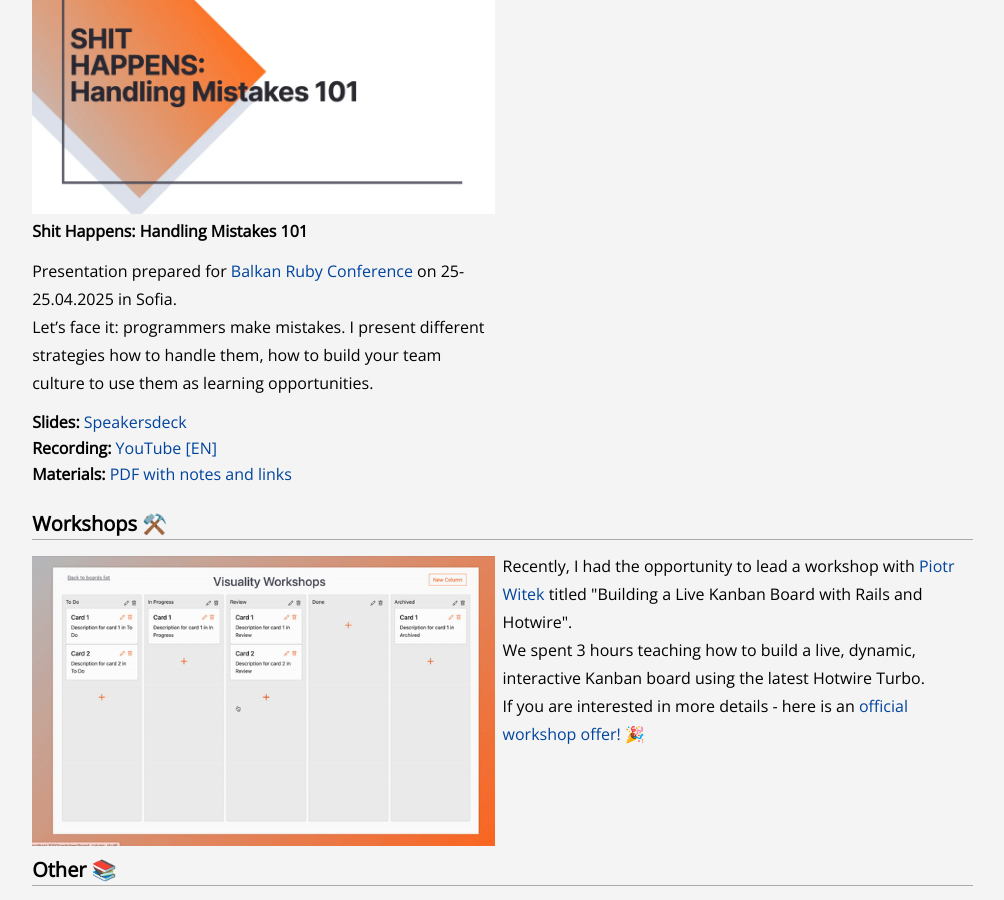
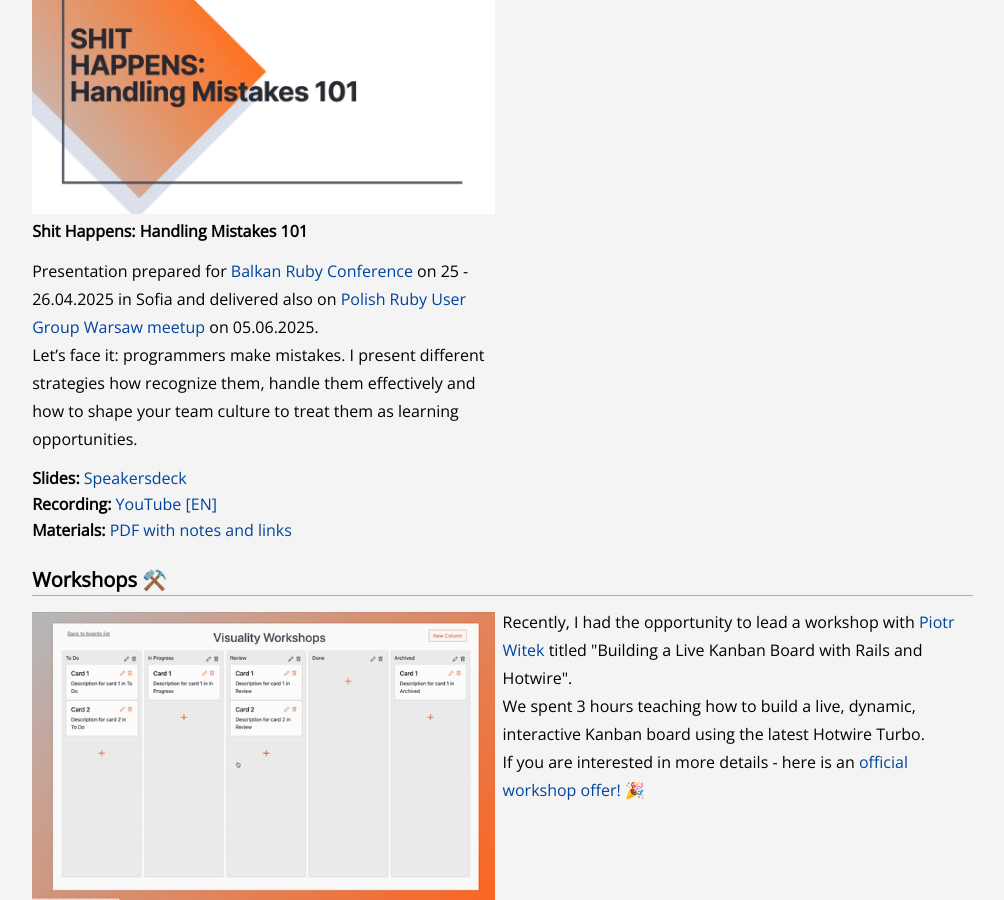
Before and after one commit to maikhel/maikhel.github.io, a Jekyll site: the page built from about.html, in a window 1280 px wide and 900 px high, scrolled down 2104 px. Shown: the whole window, without its empty margins (259-1263 px from the left). Built offline with Jekyll 4.4.1, drawn with Linux system fonts in a browser that asks for light colours.

Commit message:
Add info about PLRUG meetup in June 2025

```diff
--- a/about.html
+++ b/about.html
@@ -154,8 +154,16 @@
       <img src="images/shit_happens_presentation_slide.webp" class="db pv2" alt="Business archetypes slide image" loading="lazy">
       <strong> Shit Happens: Handling Mistakes 101 </strong>
       <p class="lh-copy">
-      Presentation prepared for <a href="https://balkanruby.com/" target="_blank" title="Balkan Ruby" class="link dark-blue dark--gold dim"> Balkan Ruby Conference</a> on 25-25.04.2025 in Sofia.</br>
-      Let’s face it: programmers make mistakes. I present different strategies how to handle them, how to build your team culture to use them as learning opportunities.
+      Presentation prepared for <a href="https://2025.balkanruby.com/"
+        target="_blank" title="Balkan Ruby" class="link dark-blue dark--gold
+                                            dim"> Balkan Ruby Conference</a> on
+                                            25 - 26.04.2025 in Sofia and delivered
+                                            also on <a href="https://www.meetup.com/polishrubyusergroup/events/308002944/"
+        target="_blank" title="Polish Ruby User Group Warsaw Meetup" class="link
+      dark-blue dark--gold dim">Polish Ruby User Group Warsaw meetup</a> on 05.06.2025. </br>
+      Let’s face it: programmers make mistakes. I present different strategies
+      how recognize them, handle them effectively and how to shape your team
+      culture to treat them as learning opportunities.
       </p>
       <ul class="list pl0">
         <li class="pb2">
```
